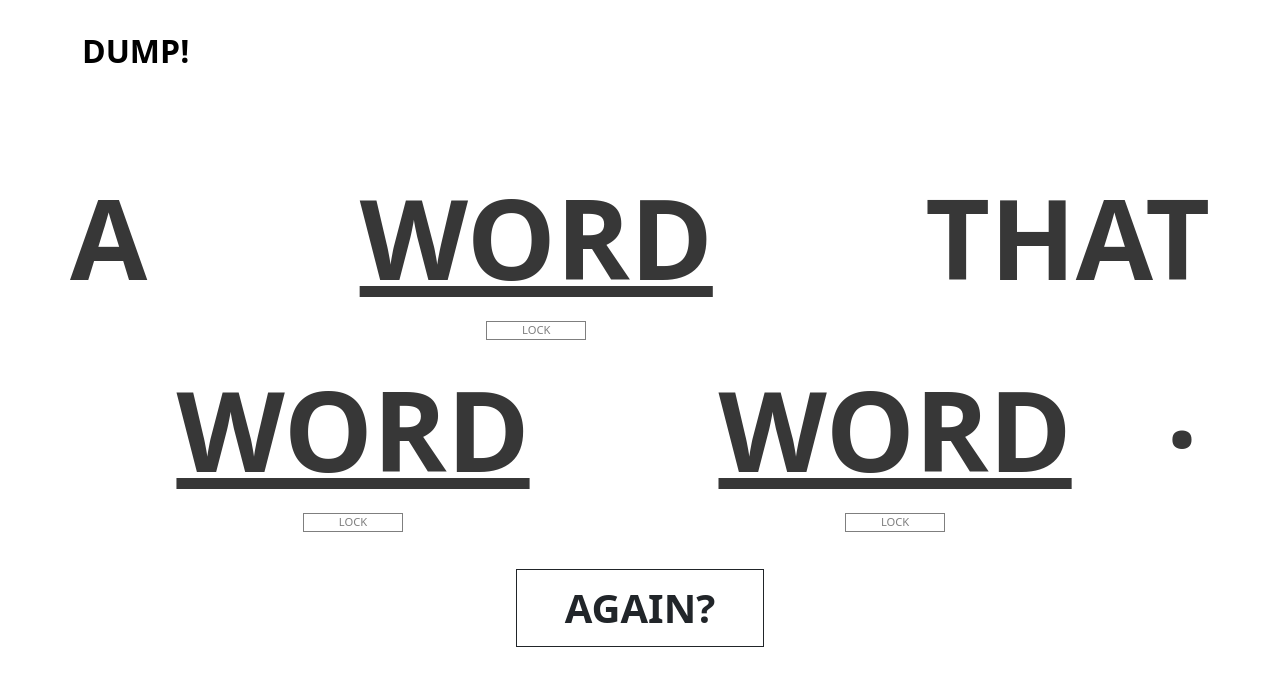
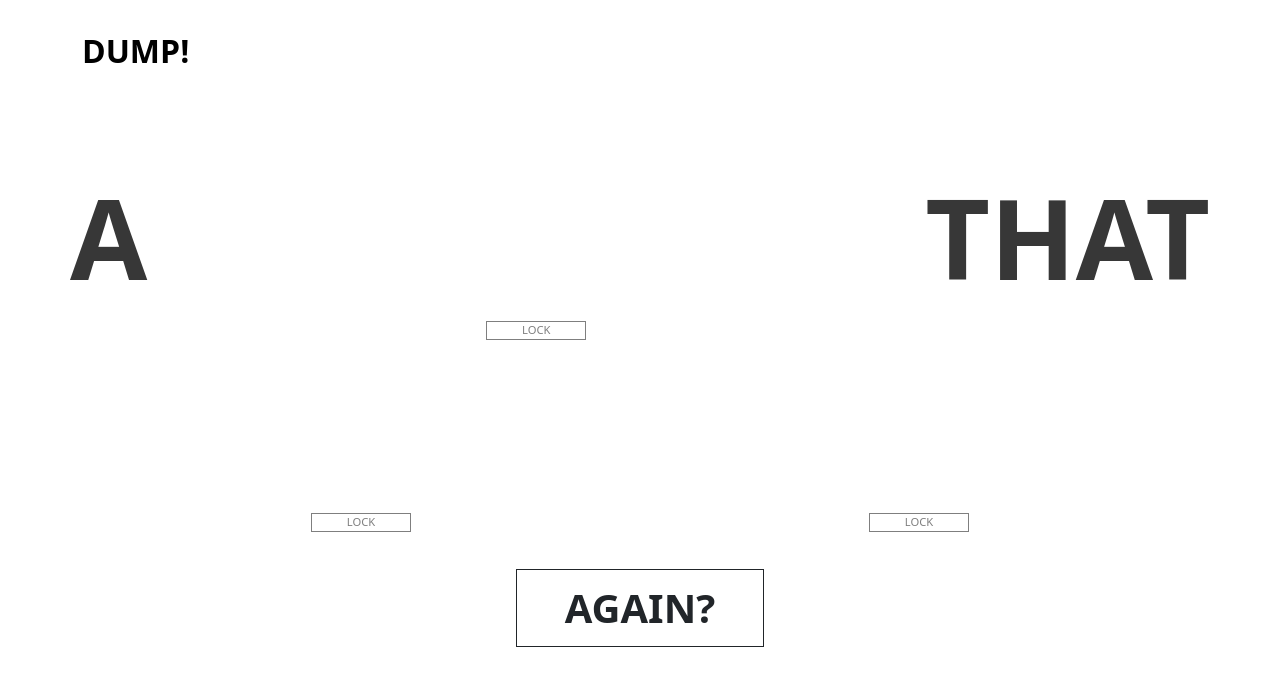
Before and after one commit to mxlouiej/dump-ideas-frontend, a React (Create React App) app: page /shit in a window 1280 px wide. Shown: the top 686 px of the page. Built offline with nearby package versions, Linux system fonts and the light colour scheme; no server answers.

Commit message:
updated default to empty string

```diff
--- a/src/components/wordState.tsx
+++ b/src/components/wordState.tsx
@@ -17,7 +17,7 @@ const WordState = ({ word, className, state, onClick, setWord }: Props) => {
 
       <FormControl
         className={`${className} statement-input`}
-        value={word ? word : "WORD"}
+        value={word ? word : ""}
         disabled={state}
         onChange={(e: React.ChangeEvent<HTMLInputElement>) =>
           setWord(e.target.value)
--- a/src/pages/shitIdeas.tsx
+++ b/src/pages/shitIdeas.tsx
@@ -129,7 +129,6 @@ const ShitIdeas = () => {
               })
             }
           />
-          {". "}
         </div>
       </Row>
       <Row>
```
